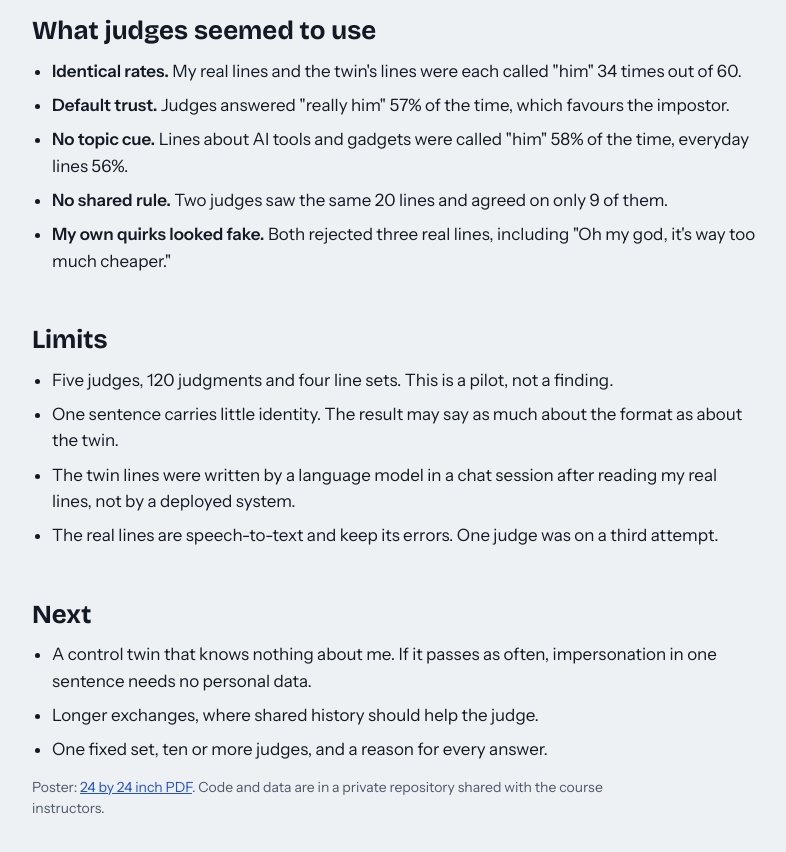
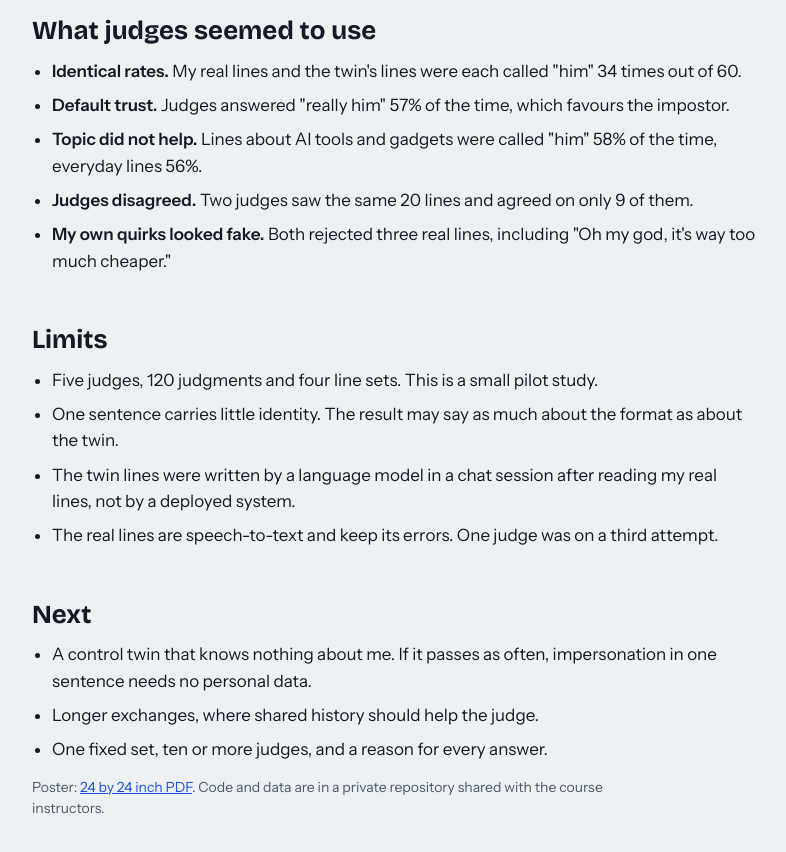
Before and after one commit to jaideep-aher/me-or-the-machine-site, a plain HTML site: page index.html in a window 1280 px wide. Shown: the part 2180-3032 px from the top of the page, without its empty margins (244-1030 px from the left). Drawn offline with nearby package versions, Linux system fonts and the light colour scheme.

Commit message:
Poster and page copy: plainer wording for limits and findings

```diff
--- a/index.html
+++ b/index.html
@@ -115,8 +115,8 @@ a{color:var(--accent)} a:focus-visible{outline:3px solid var(--accent);outline-o
     <ul>
       <li><b>Identical rates.</b> My real lines and the twin's lines were each called "him" 34 times out of 60.</li>
           <li><b>Default trust.</b> Judges answered "really him" 57% of the time, which favours the impostor.</li>
-          <li><b>No topic cue.</b> Lines about AI tools and gadgets were called "him" 58% of the time, everyday lines 56%.</li>
-          <li><b>No shared rule.</b> Two judges saw the same 20 lines and agreed on only 9 of them.</li>
+          <li><b>Topic did not help.</b> Lines about AI tools and gadgets were called "him" 58% of the time, everyday lines 56%.</li>
+          <li><b>Judges disagreed.</b> Two judges saw the same 20 lines and agreed on only 9 of them.</li>
           <li><b>My own quirks looked fake.</b> Both rejected three real lines, including "Oh my god, it's way too much cheaper."</li>
     </ul>
   </section>
@@ -124,7 +124,7 @@ a{color:var(--accent)} a:focus-visible{outline:3px solid var(--accent);outline-o
   <section>
     <h2>Limits</h2>
     <ul>
-      <li>Five judges, 120 judgments and four line sets. This is a pilot, not a finding.</li>
+      <li>Five judges, 120 judgments and four line sets. This is a small pilot study.</li>
       <li>One sentence carries little identity. The result may say as much about the format as about the twin.</li>
       <li>The twin lines were written by a language model in a chat session after reading my real lines, not by a deployed system.</li>
       <li>The real lines are speech-to-text and keep its errors. One judge was on a third attempt.</li>
```
Also changed, not shown: 1 other file.
